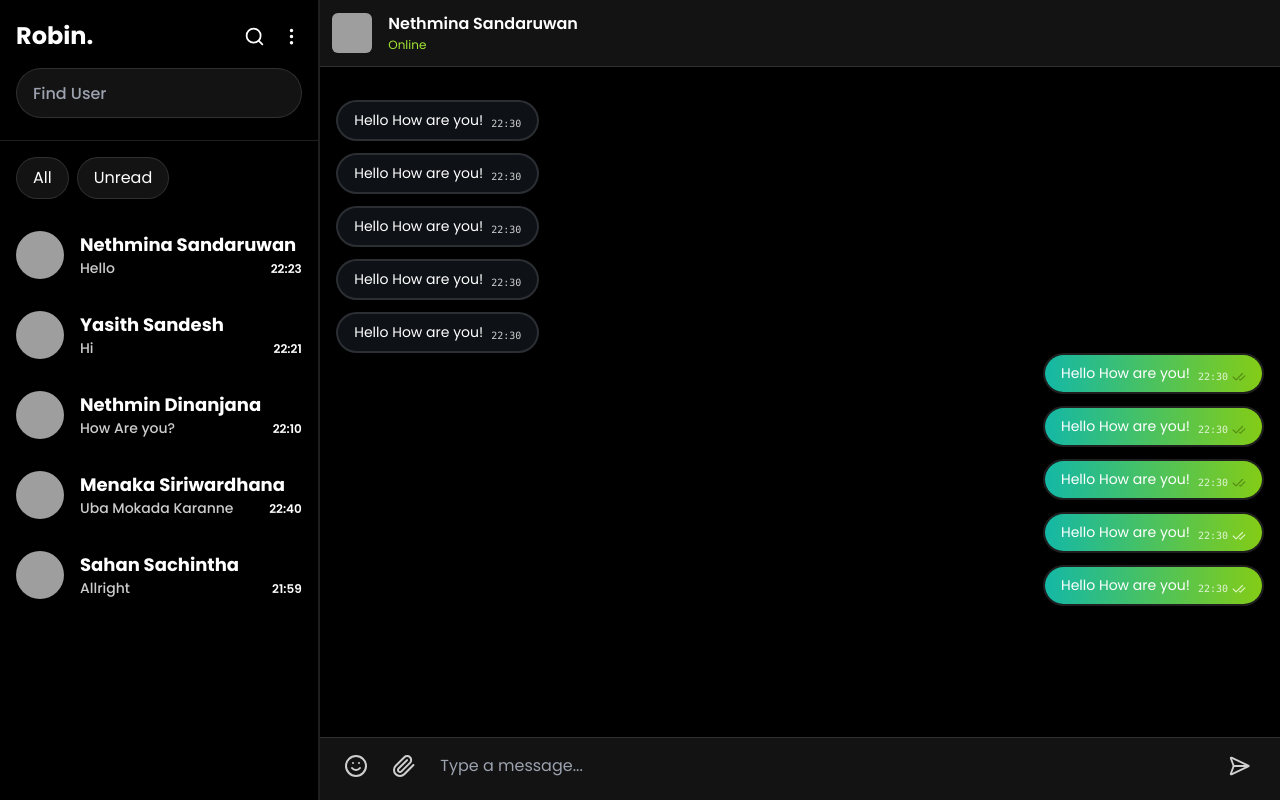
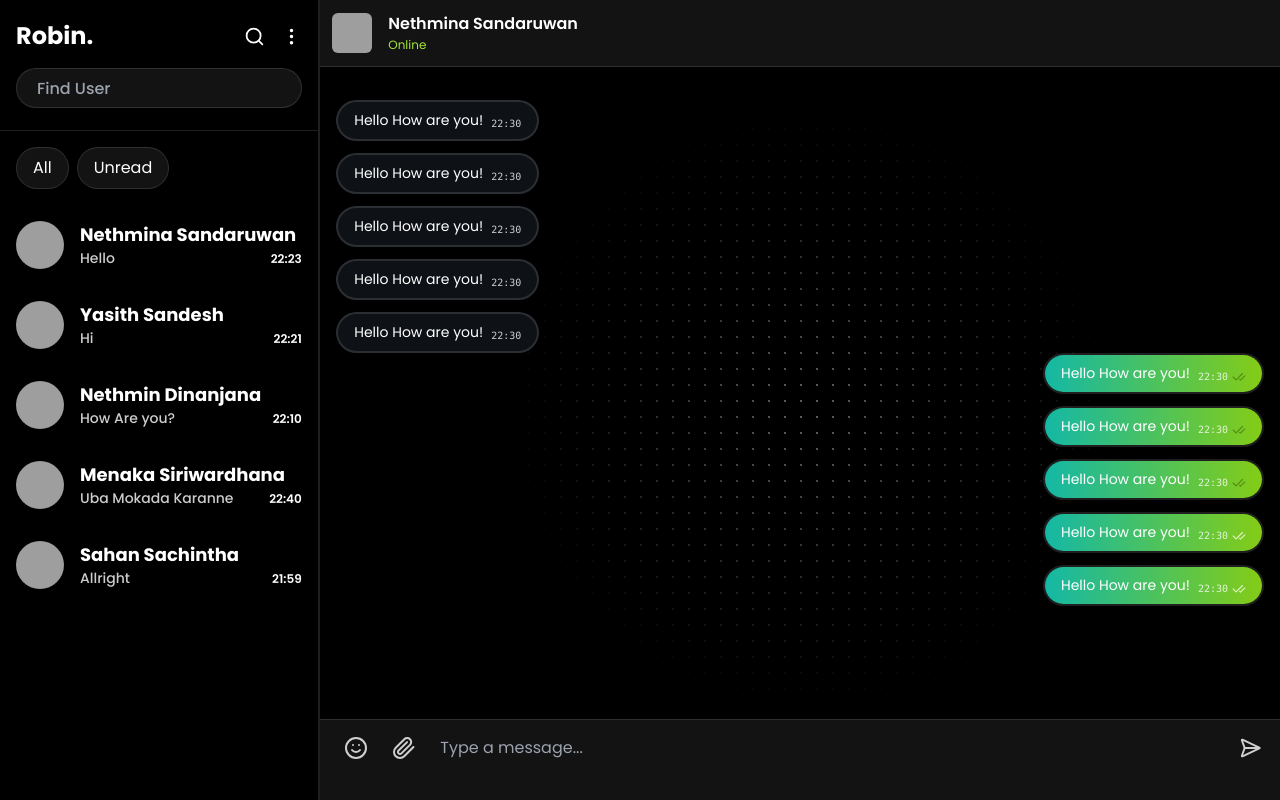
Before and after one commit to ByteBigBoss/Robin, a Next.js app: page /chat in a window 1280 px wide. Both pictures are taken after a click on the element 254 px from the left and 36 px from the top of the page. Built offline with nearby package versions, Linux system fonts and the light colour scheme; grey boxes are pictures that could not be loaded; a web font is replaced by a local one.

Commit message:
fix: textare:[width, position]

```diff
--- a/app/chat/page.tsx
+++ b/app/chat/page.tsx
@@ -13,6 +13,8 @@ import { Splitter, SplitterPanel } from 'primereact/splitter';
 import { ScrollPanel } from 'primereact/scrollpanel';
 
 import { useState } from "react";
+import DotPattern from "@/components/magicui/dot-pattern";
+import { cn } from "@/lib/utils";
 
 
 export default function Chat() {
@@ -47,7 +49,7 @@ export default function Chat() {
 
                             {isSearch &&
                                 <div className="  pb-2 pt-4 ">
-                                    <input type="search" placeholder="Find User" className="w-full h-[50px] border rounded-full  border-[#ffffff1f] text-[1rem] bg-[#131313] font-medium px-[16px]" />
+                                    <input type="search" placeholder="Find User" className="w-full h-[40px] border rounded-full  border-[#ffffff1f] text-[1rem] bg-[#131313] font-medium px-[20px]" />
                                 </div>}
                         </div>
                     </div>
@@ -96,7 +98,7 @@ export default function Chat() {
 
                                         {isSearch &&
                                             <div className="  pb-2 pt-4 ">
-                                                <input type="search" placeholder="Find User" className="w-full h-[50px] border rounded-full  border-[#ffffff1f] text-[1rem] bg-[#131313] font-medium px-[16px]" />
+                                                <input type="search" placeholder="Find User" className="w-full h-[40px] border rounded-full  border-[#ffffff1f] text-[1rem] bg-[#131313] font-medium px-[20px]" />
                                             </div>}
                                     </div>
                                 </div>
@@ -127,8 +129,14 @@ export default function Chat() {
                 </SplitterPanel>
 
                 {/* RIGHT */}
-                <SplitterPanel className="flex align-items-center justify-content-center " size={75}>
-                    <ScrollPanel style={{ width: '100%', height: '100vh' }} className="relative">
+                <SplitterPanel className="flex align-items-center justify-content-center relative" size={75}>
+                    <ScrollPanel style={{ width: '100%', height: '100vh' }} className="">
+
+                        <DotPattern
+                            className={cn(
+                                "[mask-image:radial-gradient(300px_circle_at_center,white,transparent)]",
+                            )}
+                        />
 
                         {/* TOP */}
                         <div className="flex items-center z-[2000] gap-4 box-border-2 w-full bg-[#131313] py-3 px-3 fixed top-0 border-b border-[#ffffff1f]">
@@ -170,8 +178,8 @@ export default function Chat() {
                         </div>
 
                         {/* BOTTOM */}
-                        <div className="absolute bottom-0 w-full ">
-                            <div className="flex items-center gap-4 z-[2000] box-border-2 w-full bg-[#131313] pt-4 pb-6 px-6  border-t border-[#ffffff1f] ">
+                        <div className="fixed bottom-0 w-full z-[2000]">
+                            <div className="flex items-center gap-4  box-border-2 w-full bg-[#131313] pt-4 pb-6 px-6  border-t border-[#ffffff1f] ">
 
                                 <div className="flex items-start w-full gap-6">
                                     <div className="flex items-center gap-6">
@@ -179,7 +187,7 @@ export default function Chat() {
                                         <Paperclip className="opacity-80" />
                                     </div>
 
-                                    <div className="flex-1 flex gap-8 pr-[24px]">
+                                    <div className="input-w flex gap-8 pr-[24px]">
                                         <textarea
                                             className=" bg-transparent border-none resize-none outline-none focus:outline-none w-full "
                                             placeholder="Type a message..."
--- a/components/chat/chat.tsx
+++ b/components/chat/chat.tsx
@@ -13,7 +13,7 @@ interface RightMsgProps {
 const ChatLeft = ({ msg }: leftMsgProps) => {
     return (
 
-        <div className='px-4 py-2 bg-[#0e1116] border-2 border-[#ffffff1f] rounded-full flex gap-2 items-end'>
+        <div className='px-4 py-2 bg-[#0e1116] border-2 border-[#ffffff1f] rounded-full flex gap-2 items-end z-[100]'>
             <p className='text-[14px]'> {msg}</p>
 
             <span className='text-[10px] opacity-80 font-mono flex items-center gap-1'>22:30</span>
@@ -27,7 +27,7 @@ export default ChatLeft
 
 export const ChatRight = ({ msg, isSeen }: RightMsgProps) => {
     return (
-        <div className='border-2 border-[#ffffff1f] rounded-full'>
+        <div className='border-2 border-[#ffffff1f] rounded-full z-[100]'>
             <div className='px-4 py-2 from-teal-500 to-lime-500 bg-gradient-to-r  rounded-full flex gap-2 items-end'>
                 <p className='text-[14px]'> {msg}</p>
 
--- /dev/null
+++ b/components/magicui/dot-pattern.tsx
@@ -0,0 +1,56 @@
+import { useId } from "react";
+
+import { cn } from "@/lib/utils";
+
+interface DotPatternProps {
+  width?: any;
+  height?: any;
+  x?: any;
+  y?: any;
+  cx?: any;
+  cy?: any;
+  cr?: any;
+  className?: string;
+  [key: string]: any;
+}
+export function DotPattern({
+  width = 16,
+  height = 16,
+  x = 0,
+  y = 0,
+  cx = 1,
+  cy = 1,
+  cr = 1,
+  className,
+  ...props
+}: DotPatternProps) {
+  const id = useId();
+
+  return (
+    <svg
+      aria-hidden="true"
+      className={cn(
+        "pointer-events-none absolute inset-0 h-full w-full fill-neutral-400/80",
+        className,
+      )}
+      {...props}
+    >
+      <defs>
+        <pattern
+          id={id}
+          width={width}
+          height={height}
+          patternUnits="userSpaceOnUse"
+          patternContentUnits="userSpaceOnUse"
+          x={x}
+          y={y}
+        >
+          <circle id="pattern-circle" cx={cx} cy={cy} r={cr} />
+        </pattern>
+      </defs>
+      <rect width="100%" height="100%" strokeWidth={0} fill={`url(#${id})`} />
+    </svg>
+  );
+}
+
+export default DotPattern;
--- a/styles/globals.css
+++ b/styles/globals.css
@@ -67,3 +67,7 @@
     @apply bg-background text-foreground;
   }
 }
+
+.input-w{
+  width: calc(100vw - 34vw);
+}
```
